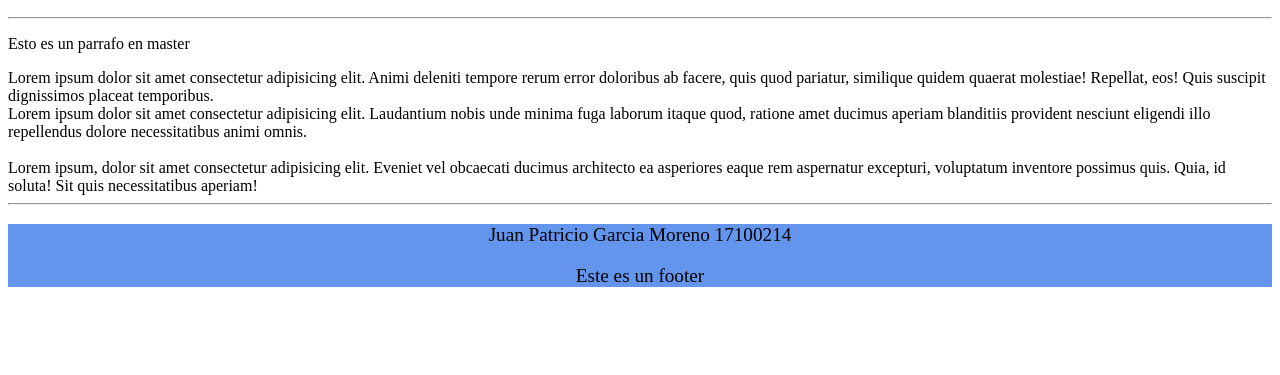
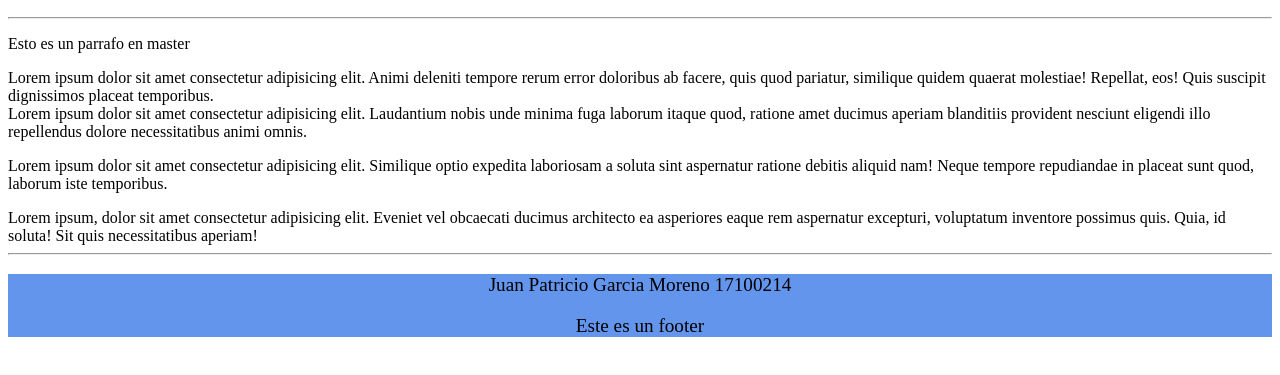
Before and after one commit to PatricioGm7/Examen-P2-RA, a plain HTML site: page index.html in a window 1280 px wide. Shown: the part 85-460 px from the top of the page. Drawn offline with Linux system fonts and the light colour scheme.

Commit message:
Commit enviado desde el repositorio local

```diff
--- a/index.html
+++ b/index.html
@@ -27,7 +27,9 @@
             quod, ratione amet ducimus aperiam blanditiis provident nesciunt eligendi illo repellendus dolore
             necessitatibus animi omnis.
             <br>
-            <br>
+            <p>Lorem ipsum dolor sit amet consectetur adipisicing elit. Similique optio expedita laboriosam a soluta
+                sint aspernatur ratione debitis aliquid nam! Neque tempore repudiandae in placeat sunt quod, laborum
+                iste temporibus.</p>
             Lorem ipsum, dolor sit amet consectetur adipisicing elit. Eveniet vel obcaecati ducimus architecto ea
             asperiores eaque rem aspernatur excepturi, voluptatum inventore possimus quis. Quia, id soluta! Sit quis
             necessitatibus aperiam!
```
